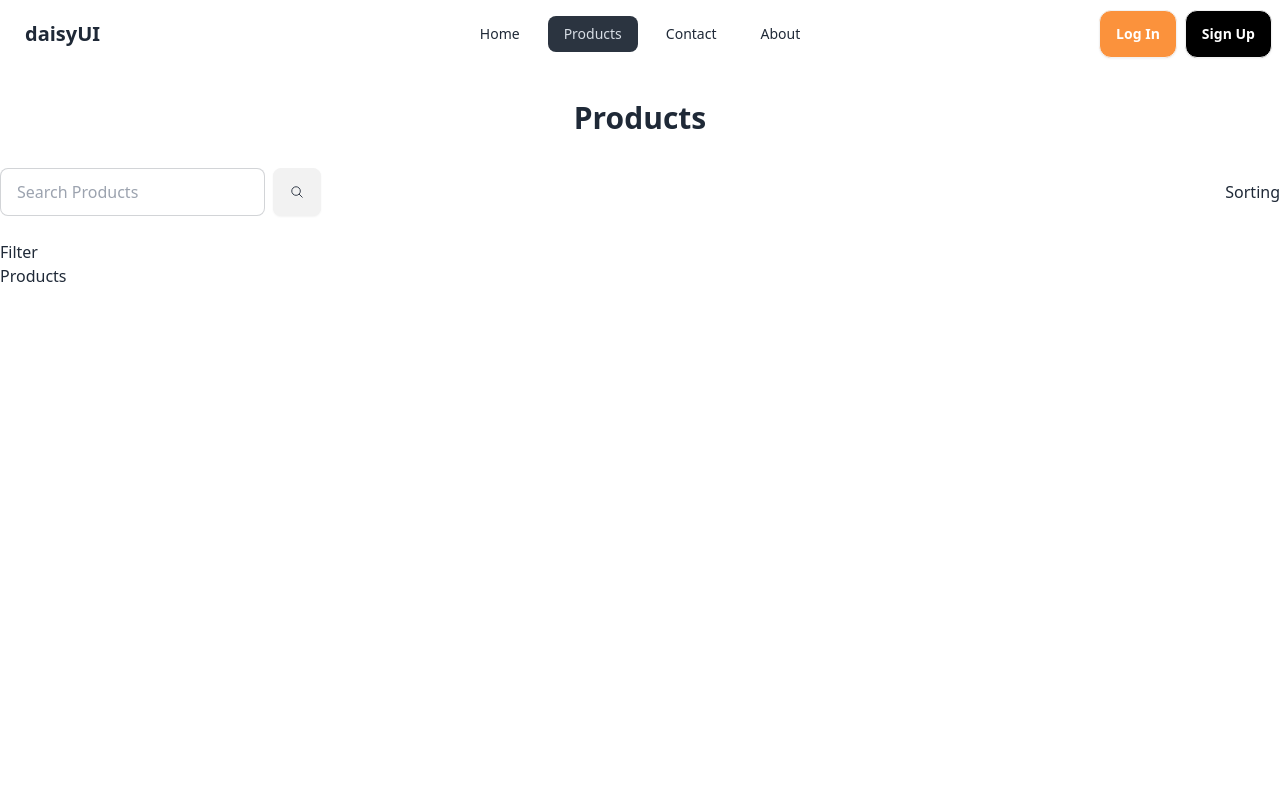
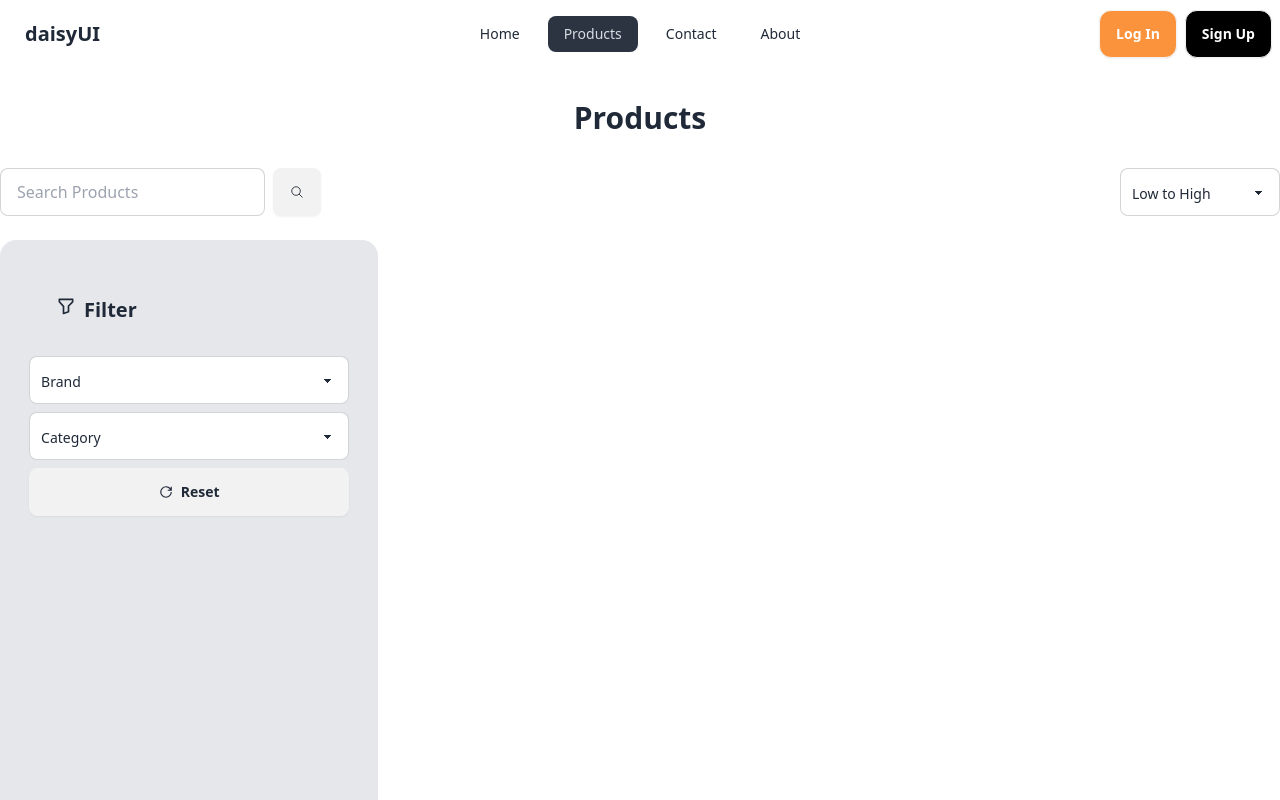
Before and after one commit to nekokaito/gadget_shop, a React (Vite) app: page /products in a window 1280 px wide. Shown: the top 800 px of the page. Built offline with nearby package versions, Linux system fonts and the light colour scheme; no server answers.

Commit message:
FilterBar and sortbyprice created

```diff
--- /dev/null
+++ b/src/components/products/FilterBar.jsx
@@ -0,0 +1,31 @@
+import { CiFilter } from "react-icons/ci";
+import { GrPowerReset } from "react-icons/gr";
+import { TbFilter } from "react-icons/tb";
+
+
+const FilterBar = () => {
+     return (
+          <div className="bg-gray-200 w-full min-h-screen rounded-2xl p-4">
+               <div className="ml-10 mt-10">
+
+                    <h2 className="text-xl font-bold inline-flex gap-2"> <TbFilter size={20}></TbFilter>Filter</h2>
+               </div>
+               <div className="mt-8 flex flex-col gap-2 items-center">
+                    <select className="select select-bordered w-full max-w-xs p-[11px]">
+                         <option disabled selected>Brand</option>
+                         <option value='asc'>Low to High</option>
+                         <option value='desc'>Hight to Low</option>
+                    </select>
+                    <select className="select select-bordered w-full max-w-xs p-[11px]">
+                         <option disabled selected>Category</option>
+                         <option value='asc'>Low to High</option>
+                         <option value='desc'>Hight to Low</option>
+                    </select>
+
+                    <button className="btn w-full max-w-xs p-[11px]"> <GrPowerReset />Reset</button>
+               </div>
+          </div>
+     );
+};
+
+export default FilterBar;
--- /dev/null
+++ b/src/components/products/SortByPrice.jsx
@@ -0,0 +1,12 @@
+
+
+const SortByPrice = () => {
+     return (
+          <select className="select select-bordered w-full max-w-xs p-[11px] lg:w-40">
+               <option value='asc'>Low to High</option>
+               <option value='desc'>Hight to Low</option>
+          </select>
+     );
+};
+
+export default SortByPrice;
--- a/src/pages/products/Products.jsx
+++ b/src/pages/products/Products.jsx
@@ -1,5 +1,7 @@
 import React from 'react';
 import SearchBar from '../../components/products/SearchBar';
+import SortByPrice from '../../components/products/SortByPrice';
+import FilterBar from '../../components/products/FilterBar';
 
 const Products = () => {
      return (
@@ -8,11 +10,13 @@ const Products = () => {
 
                <div className='flex justify-between items-center w-full mb-6'>
                     <SearchBar></SearchBar>
-                    <h1>Sorting</h1>
+                    <SortByPrice></SortByPrice>
                </div>
 
                <div className='grid gird-cols-12 w-full'>
-                    <div className='col-span-2'>Filter</div>
+                    <div className='col-span-2'>
+                         <FilterBar></FilterBar>
+                    </div>
                     <div className='col-span-10'>Products</div>
 
                </div>
```
